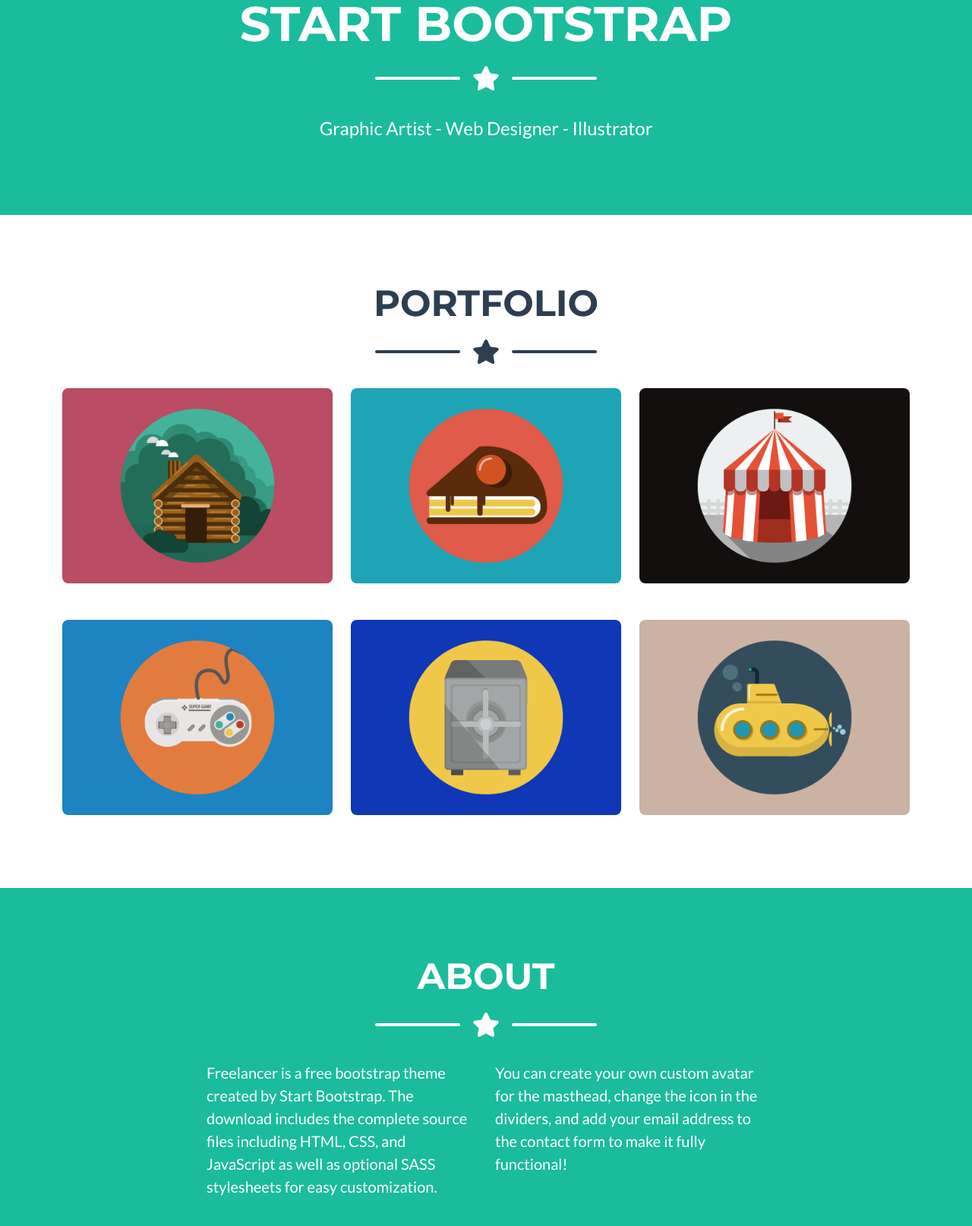
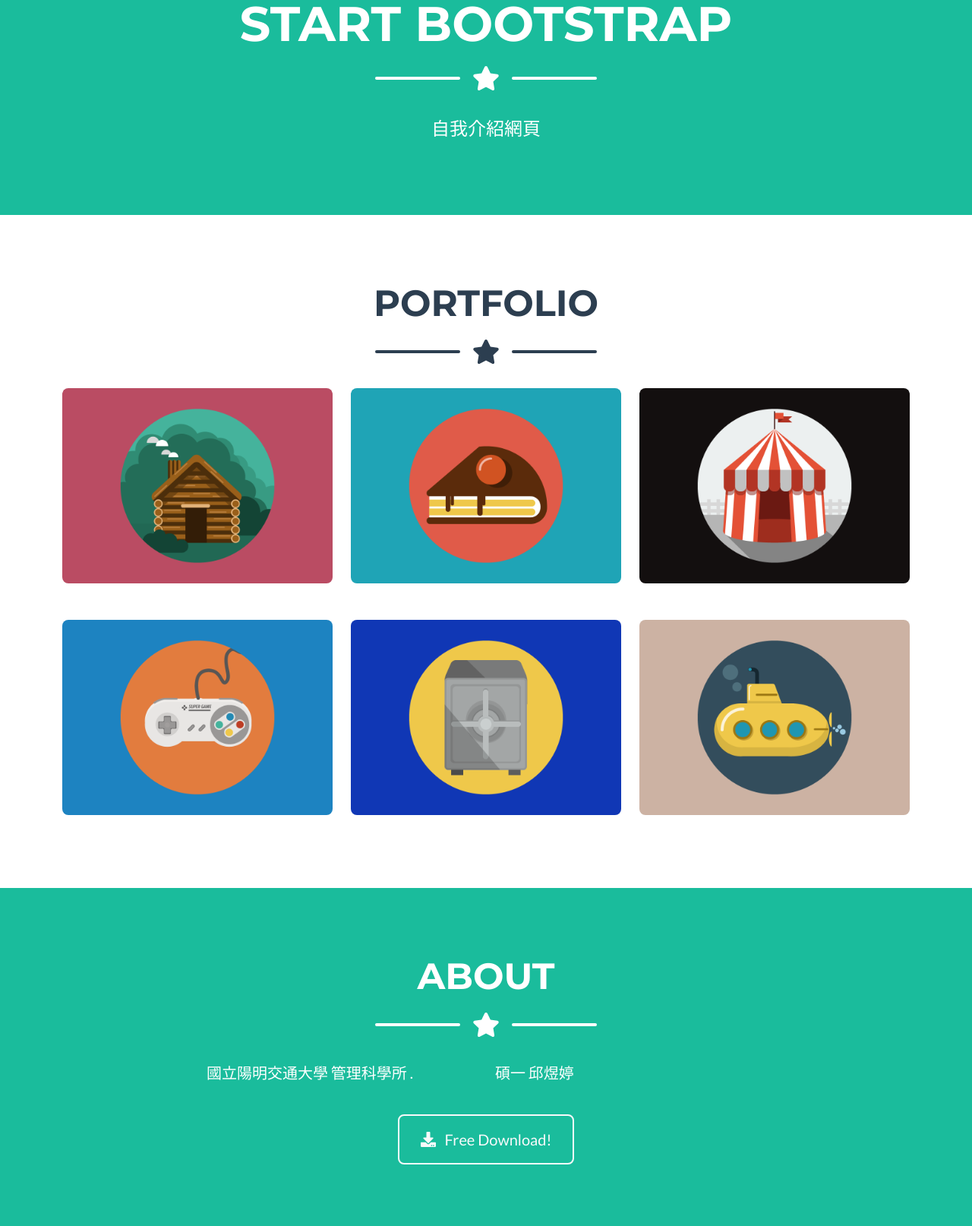
Before and after one commit to yuting-989898/second1111, a plain HTML site: page static/blog1/index.html in a window 1280 px wide. Shown: the part 500-2114 px from the top of the page at 76% size. Drawn offline with nearby package versions, Linux system fonts and the light colour scheme.

Commit message:
Update index.html

```diff
--- a/static/blog1/index.html
+++ b/static/blog1/index.html
@@ -20,7 +20,7 @@
         <!-- Navigation-->
         <nav class="navbar navbar-expand-lg bg-secondary text-uppercase fixed-top" id="mainNav">
             <div class="container">
-                <a class="navbar-brand" href="#page-top">Start Bootstrap</a>
+                <a class="navbar-brand" href="#page-top">邱煜婷</a>
                 <button class="navbar-toggler text-uppercase font-weight-bold bg-primary text-white rounded" type="button" data-bs-toggle="collapse" data-bs-target="#navbarResponsive" aria-controls="navbarResponsive" aria-expanded="false" aria-label="Toggle navigation">
                     Menu
                     <i class="fas fa-bars"></i>
@@ -48,7 +48,7 @@
                     <div class="divider-custom-line"></div>
                 </div>
                 <!-- Masthead Subheading-->
-                <p class="masthead-subheading font-weight-light mb-0">Graphic Artist - Web Designer - Illustrator</p>
+                <p class="masthead-subheading font-weight-light mb-0">自我介紹網頁</p>
             </div>
         </header>
         <!-- Portfolio Section-->
@@ -134,8 +134,8 @@
                 </div>
                 <!-- About Section Content-->
                 <div class="row">
-                    <div class="col-lg-4 ms-auto"><p class="lead">Freelancer is a free bootstrap theme created by Start Bootstrap. The download includes the complete source files including HTML, CSS, and JavaScript as well as optional SASS stylesheets for easy customization.</p></div>
-                    <div class="col-lg-4 me-auto"><p class="lead">You can create your own custom avatar for the masthead, change the icon in the dividers, and add your email address to the contact form to make it fully functional!</p></div>
+                    <div class="col-lg-4 ms-auto"><p class="lead">國立陽明交通大學 管理科學所  .</p></div>
+                    <div class="col-lg-4 me-auto"><p class="lead">碩一 邱煜婷</p></div>
                 </div>
                 <!-- About Section Button-->
                 <div class="text-center mt-4">
```
